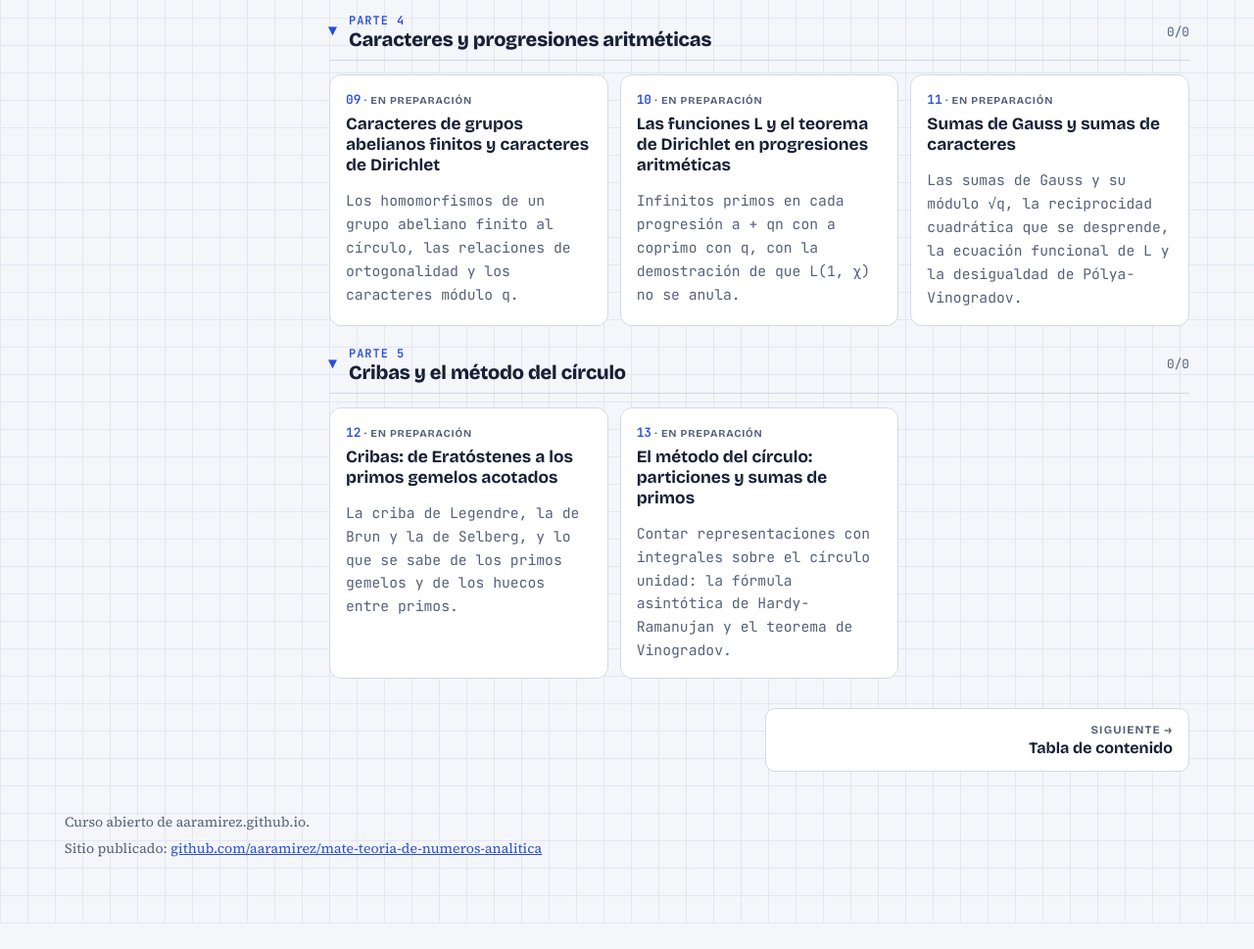
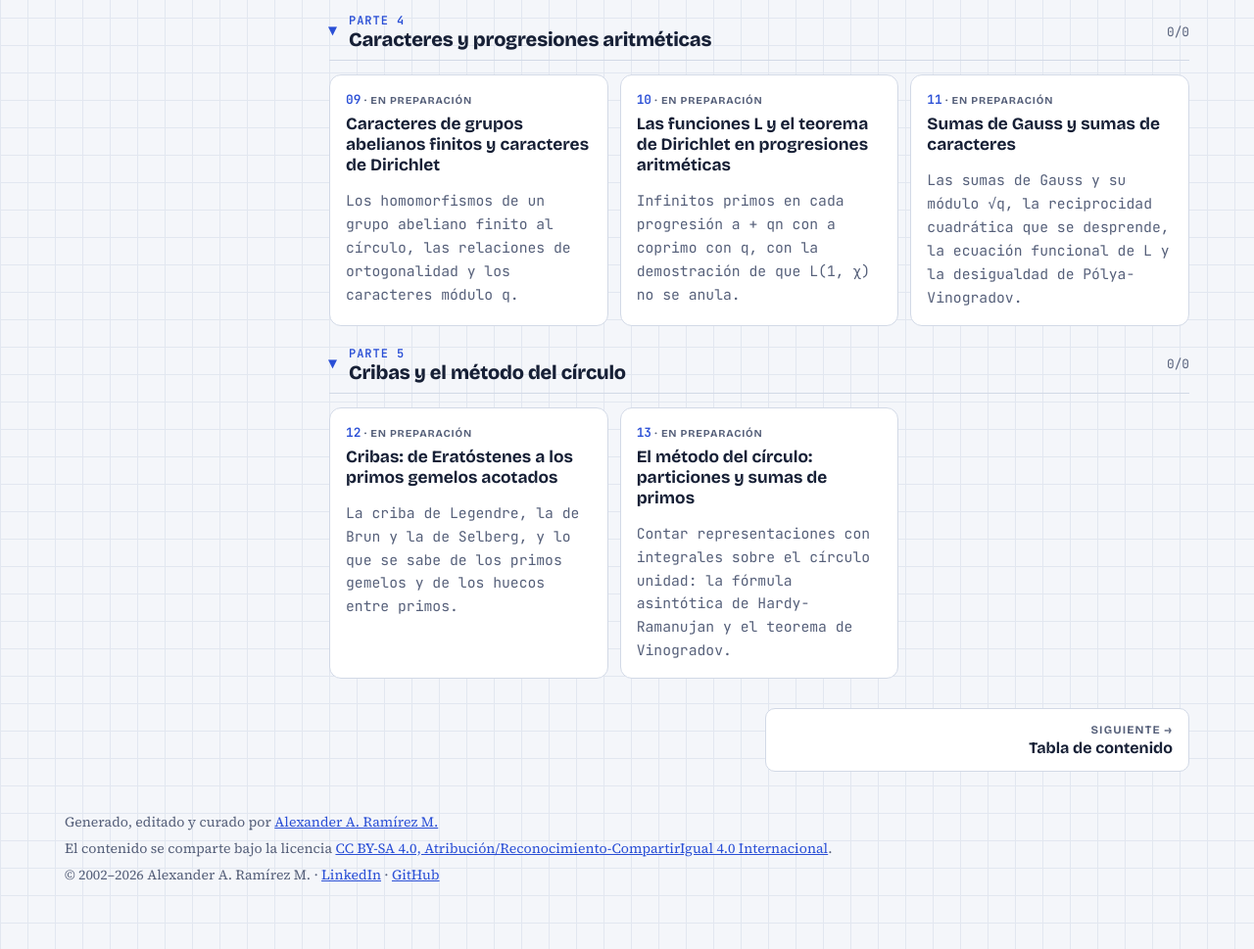
Before and after one commit to aaramirez/mate-teoria-de-numeros-analitica, a plain HTML site: page index.html in a window 1280 px wide. Shown: the part 2334-3303 px from the top of the page at 98% size. Before the commit the page ends 3277 px from the top, so only its background shows below. Drawn offline with nearby package versions, Linux system fonts and the light colour scheme.

Commit message:
Pie común: autoría, licencia CC BY-SA 4.0 y año que se actualiza solo

```diff
--- a/index.html
+++ b/index.html
@@ -94,7 +94,7 @@ height="0" width="0" style="display:none;visibility:hidden"></iframe></noscript>
 <nav class="pager" id="pager" aria-label="Capítulo anterior y siguiente"></nav>
 </main>
 </div>
-<footer><span>Curso abierto de aaramirez.github.io.</span><span>Sitio publicado: <a href="https://github.com/aaramirez/mate-teoria-de-numeros-analitica" target="_blank" rel="noopener">github.com/aaramirez/mate-teoria-de-numeros-analitica</a></span></footer>
+<footer><span>Generado, editado y curado por <a href="https://www.linkedin.com/in/alexander-ramirez-morales/" target="_blank" rel="noopener">Alexander A. Ramírez M.</a></span><span>El contenido se comparte bajo la licencia <a href="https://creativecommons.org/licenses/by-sa/4.0/deed.es" target="_blank" rel="noopener">CC BY-SA 4.0, Atribución/Reconocimiento-CompartirIgual 4.0 Internacional</a>.</span><span>© 2002–<span data-anio>2026</span> Alexander A. Ramírez M. · <a href="https://www.linkedin.com/in/alexander-ramirez-morales/" target="_blank" rel="noopener">LinkedIn</a> · <a href="https://github.com/aaramirez" target="_blank" rel="noopener">GitHub</a></span><script>document.querySelectorAll('[data-anio]').forEach(function (e) { e.textContent = new Date().getFullYear(); });</script></footer>
 </div>
 <script src="assets/lab.js"></script>
 </body>
```
Also changed, not shown: temario.html (+1 -1 lines).
